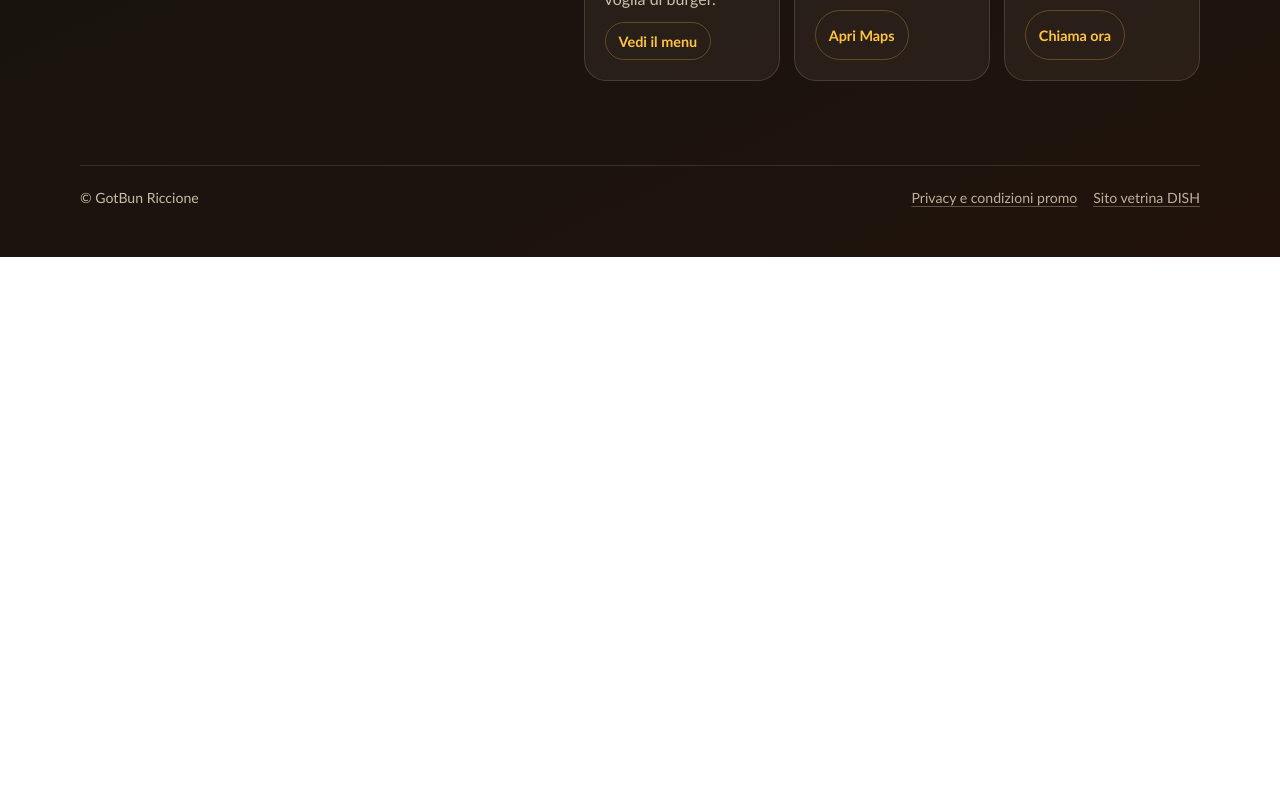
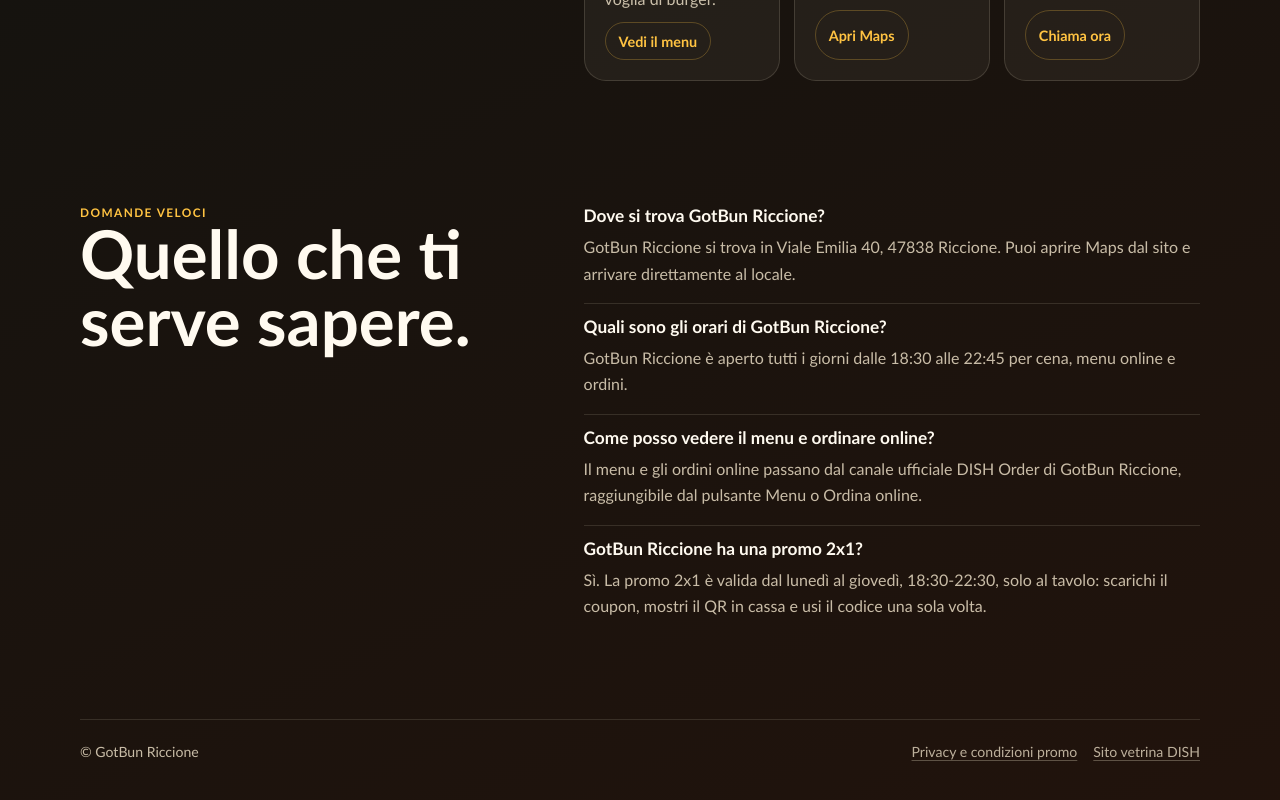
Before and after one commit to bronovito-maker/gotbun, a Next.js app: page / in a window 1280 px wide. Shown: the part 1783-2583 px from the top of the page. Before the commit the page ends 2040 px from the top, so only its background shows below. Built offline with nearby package versions, Linux system fonts and the light colour scheme.

Commit message:
Improve SEO metadata and structured data

```diff
--- a/app/globals.css
+++ b/app/globals.css
@@ -875,6 +875,7 @@
 .main-hero-text,
 .main-section-copy p,
 .main-promo-card p,
+.main-faq-item p,
 .info-card p,
 .main-footer {
   color: rgba(255, 242, 216, 0.76);
@@ -1082,6 +1083,33 @@
   transition: border-color 160ms ease, background 160ms ease, transform 160ms ease;
 }
 
+.main-faq-list {
+  display: grid;
+  gap: 12px;
+}
+
+.main-faq-item {
+  display: grid;
+  gap: 8px;
+  border-bottom: 1px solid rgba(255, 242, 216, 0.12);
+  padding-bottom: 16px;
+}
+
+.main-faq-item:last-child {
+  border-bottom: 0;
+}
+
+.main-faq-item h3,
+.main-faq-item p {
+  margin: 0;
+}
+
+.main-faq-item h3 {
+  color: var(--white);
+  font-size: 1.08rem;
+  letter-spacing: 0;
+}
+
 .main-footer {
   display: grid;
   gap: 12px;
--- a/app/layout.tsx
+++ b/app/layout.tsx
@@ -1,14 +1,44 @@
 import type { Metadata } from "next";
+import { SITE_URL } from "@/lib/seo";
 import "./globals.css";
 
 export const metadata: Metadata = {
-  metadataBase: new URL("https://gotbunriccione.it"),
-  title: "GotBun Riccione - Burger, menu e promo 2x1",
+  metadataBase: new URL(SITE_URL),
+  applicationName: "GotBun Riccione",
+  title: {
+    default: "GotBun Riccione - Burger, menu e promo 2x1",
+    template: "%s | GotBun Riccione",
+  },
   description: "Scopri GotBun Riccione: menu online, ordini e promo 2x1 da gustare in locale.",
+  keywords: ["GotBun Riccione", "burger Riccione", "smash burger Riccione", "hamburger Riccione", "menu GotBun", "promo 2x1 Riccione"],
+  alternates: {
+    canonical: "/",
+  },
   openGraph: {
+    type: "website",
+    locale: "it_IT",
+    url: SITE_URL,
+    siteName: "GotBun Riccione",
     title: "GotBun Riccione - Burger, menu e promo 2x1",
     description: "Menu online, ordini e promo da gustare in locale da GotBun Riccione.",
     images: ["/gotbun_logo.png"],
+  },
+  twitter: {
+    card: "summary_large_image",
+    title: "GotBun Riccione - Burger, menu e promo 2x1",
+    description: "Menu online, ordini e promo da gustare in locale da GotBun Riccione.",
+    images: ["/gotbun_logo.png"],
+  },
+  robots: {
+    index: true,
+    follow: true,
+    googleBot: {
+      index: true,
+      follow: true,
+      "max-image-preview": "large",
+      "max-snippet": -1,
+      "max-video-preview": -1,
+    },
   },
 };
 
--- a/app/page.tsx
+++ b/app/page.tsx
@@ -1,10 +1,20 @@
+import type { Metadata } from "next";
 import Image from "next/image";
 import Link from "next/link";
+import { business, DISH_URL, homeFaqs, jsonLd, MAPS_URL, MENU_URL, PROMO_URL, SITE_URL } from "@/lib/seo";
 
-const MENU_URL = "https://gotbun.order.app.hd.digital/menus";
-const PROMO_URL = "https://promo.gotbunriccione.it";
-const DISH_URL = "https://gotbunriccione.eatbu.com";
-const MAPS_URL = "https://www.google.com/maps/search/?api=1&query=GotBun%20Riccione";
+export const metadata: Metadata = {
+  title: "Burger a Riccione, menu online e promo 2x1",
+  description: "GotBun Riccione in Viale Emilia 40: smash burger, hot dog, wrap, menu online, ordini e promo 2x1 al tavolo.",
+  alternates: {
+    canonical: SITE_URL,
+  },
+  openGraph: {
+    url: SITE_URL,
+    title: "GotBun Riccione - Burger, menu e promo 2x1",
+    description: "Smash burger, menu online, ordini e promo 2x1 da gustare in locale a Riccione.",
+  },
+};
 
 const infoCards = [
   {
@@ -31,8 +41,86 @@
 ];
 
 export default function Home() {
+  const restaurantSchema = {
+    "@context": "https://schema.org",
+    "@type": "Restaurant",
+    "@id": `${SITE_URL}/#restaurant`,
+    name: business.name,
+    description: business.description,
+    url: SITE_URL,
+    telephone: business.phone,
+    image: [`${SITE_URL}/gotbun_logo.png`, `${SITE_URL}/gotbun-hero-burger.png`],
+    logo: `${SITE_URL}/gotbun_logo.png`,
+    servesCuisine: ["Burger", "Smash burger", "Street food", "Hot dog", "Wrap"],
+    priceRange: "€€",
+    address: {
+      "@type": "PostalAddress",
+      streetAddress: business.streetAddress,
+      addressLocality: business.city,
+      addressRegion: business.region,
+      postalCode: business.postalCode,
+      addressCountry: business.country,
+    },
+    geo: {
+      "@type": "GeoCoordinates",
+      latitude: business.latitude,
+      longitude: business.longitude,
+    },
+    openingHours: business.openingHours,
+    hasMenu: MENU_URL,
+    acceptsReservations: false,
+    sameAs: [DISH_URL, MENU_URL, MAPS_URL, PROMO_URL],
+    potentialAction: {
+      "@type": "OrderAction",
+      target: MENU_URL,
+      deliveryMethod: "https://schema.org/OnSitePickup",
+    },
+  };
+
+  const websiteSchema = {
+    "@context": "https://schema.org",
+    "@type": "WebSite",
+    "@id": `${SITE_URL}/#website`,
+    name: business.name,
+    url: SITE_URL,
+    inLanguage: "it-IT",
+    publisher: {
+      "@id": `${SITE_URL}/#restaurant`,
+    },
+  };
+
+  const faqSchema = {
+    "@context": "https://schema.org",
+    "@type": "FAQPage",
+    mainEntity: homeFaqs.map((item) => ({
+      "@type": "Question",
+      name: item.question,
+      acceptedAnswer: {
+        "@type": "Answer",
+        text: item.answer,
+      },
+    })),
+  };
+
+  const breadcrumbSchema = {
+    "@context": "https://schema.org",
+    "@type": "BreadcrumbList",
+    itemListElement: [
+      {
+        "@type": "ListItem",
+        position: 1,
+        name: "GotBun Riccione",
+        item: SITE_URL,
+      },
+    ],
+  };
+
   return (
     <main className="main-site">
+      <script type="application/ld+json" dangerouslySetInnerHTML={jsonLd(restaurantSchema)} />
+      <script type="application/ld+json" dangerouslySetInnerHTML={jsonLd(websiteSchema)} />
+      <script type="application/ld+json" dangerouslySetInnerHTML={jsonLd(faqSchema)} />
+      <script type="application/ld+json" dangerouslySetInnerHTML={jsonLd(breadcrumbSchema)} />
       <header className="main-header" aria-label="Intestazione GotBun Riccione">
         <Link className="main-logo-link" href="/" aria-label="GotBun Riccione home">
           <Image className="main-logo" src="/gotbun_logo.png" alt="GotBun Riccione" width={360} height={90} priority />
@@ -114,6 +202,21 @@
         </div>
       </section>
 
+      <section className="main-section main-faq-section" aria-labelledby="faq-title">
+        <div>
+          <p className="main-eyebrow">Domande veloci</p>
+          <h2 id="faq-title">Quello che ti serve sapere.</h2>
+        </div>
+        <div className="main-faq-list">
+          {homeFaqs.map((item) => (
+            <article className="main-faq-item" key={item.question}>
+              <h3>{item.question}</h3>
+              <p>{item.answer}</p>
+            </article>
+          ))}
+        </div>
+      </section>
+
       <footer className="main-footer">
         <p>© GotBun Riccione</p>
         <nav aria-label="Link utili">
--- a/app/privacy/page.tsx
+++ b/app/privacy/page.tsx
@@ -4,6 +4,9 @@
 export const metadata: Metadata = {
   title: "Privacy e condizioni promo tavoli | GotBun Riccione",
   description: "Informativa privacy e condizioni della promozione tavoli 2x1 GotBun Riccione.",
+  alternates: {
+    canonical: "/privacy",
+  },
 };
 
 export default function PrivacyPage() {
--- a/app/promo/page.tsx
+++ b/app/promo/page.tsx
@@ -217,6 +217,8 @@
               <h2>Il tuo coupon 2x1 è pronto.</h2>
               <p className="success-intro">Controlla la mail e salva il QR sul telefono. Se il messaggio tarda, puoi mostrare anche il codice qui sotto.</p>
               <div className="qr-preview" aria-label="Anteprima QR coupon">
+                {/* QR esterno e configurabile: evita vincoli di remote image domains. */}
+                {/* eslint-disable-next-line @next/next/no-img-element */}
                 <img src={success.qrImageUrl} alt={`QR coupon ${success.couponCode}`} width="420" height="420" />
               </div>
               <div className="fallback-code">
--- a/app/redeem/page.tsx
+++ b/app/redeem/page.tsx
@@ -3,6 +3,10 @@
 export const metadata: Metadata = {
   title: "Redemption coupon | GotBun Riccione",
   description: "Pagina di fallback per la redemption dei coupon GotBun.",
+  robots: {
+    index: false,
+    follow: false,
+  },
 };
 
 export default function RedeemFallbackPage() {
--- /dev/null
+++ b/lib/seo.ts
@@ -0,0 +1,43 @@
+export const SITE_URL = "https://gotbunriccione.it";
+export const PROMO_URL = "https://promo.gotbunriccione.it";
+export const MENU_URL = "https://gotbun.order.app.hd.digital/menus";
+export const DISH_URL = "https://gotbunriccione.eatbu.com";
+export const MAPS_URL = "https://www.google.com/maps/search/?api=1&query=GotBun%20Riccione";
+
+export const business = {
+  name: "GotBun Riccione",
+  description: "Burger, smash burger, hot dog, wrap, insalate, menu online, ordini e promo 2x1 a Riccione.",
+  phone: "+390541645598",
+  displayPhone: "0541 645598",
+  streetAddress: "Viale Emilia 40",
+  postalCode: "47838",
+  city: "Riccione",
+  region: "RN",
+  country: "IT",
+  latitude: 44.0053,
+  longitude: 12.6561,
+  openingHours: "Mo-Su 18:30-22:45",
+};
+
+export const homeFaqs = [
+  {
+    question: "Dove si trova GotBun Riccione?",
+    answer: "GotBun Riccione si trova in Viale Emilia 40, 47838 Riccione. Puoi aprire Maps dal sito e arrivare direttamente al locale.",
+  },
+  {
+    question: "Quali sono gli orari di GotBun Riccione?",
+    answer: "GotBun Riccione è aperto tutti i giorni dalle 18:30 alle 22:45 per cena, menu online e ordini.",
+  },
+  {
+    question: "Come posso vedere il menu e ordinare online?",
+    answer: "Il menu e gli ordini online passano dal canale ufficiale DISH Order di GotBun Riccione, raggiungibile dal pulsante Menu o Ordina online.",
+  },
+  {
+    question: "GotBun Riccione ha una promo 2x1?",
+    answer: "Sì. La promo 2x1 è valida dal lunedì al giovedì, 18:30-22:30, solo al tavolo: scarichi il coupon, mostri il QR in cassa e usi il codice una sola volta.",
+  },
+];
+
+export function jsonLd(data: unknown) {
+  return { __html: JSON.stringify(data).replace(/</g, "\\u003c") };
+}
```
Also changed, not shown: app/promo/layout.tsx (added, +19 -0 lines), app/robots.ts (added, +13 -0 lines), app/sitemap.ts (added, +27 -0 lines).
